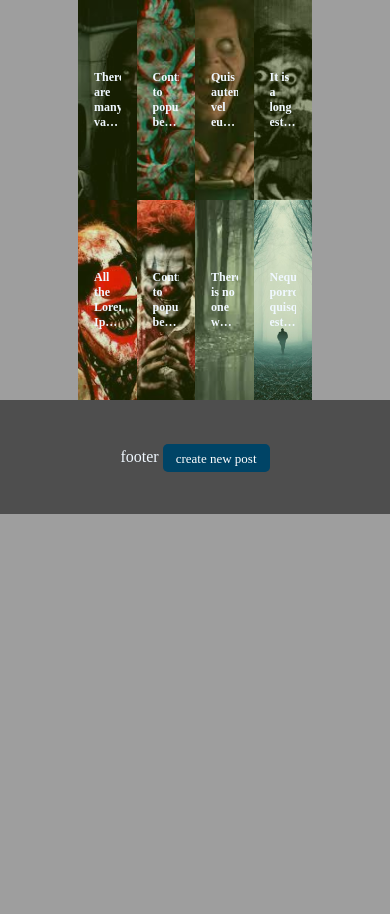
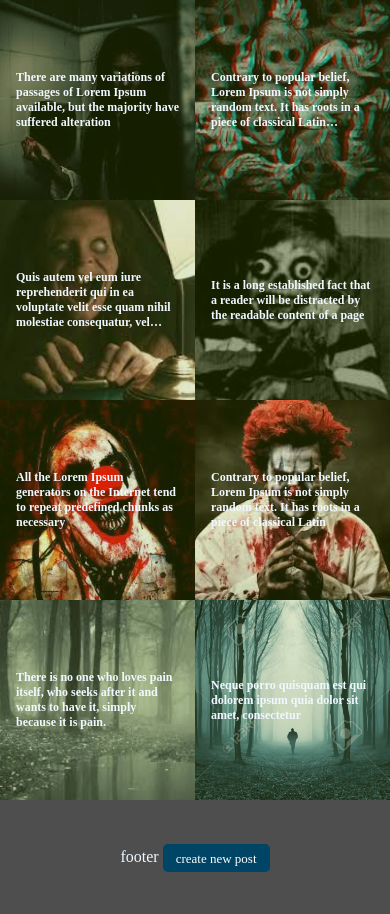
Before and after one commit to EricDevr/creepy, a Django app: page / in a window 390 px wide. Shown: the part 69-983 px from the top of the page. Before the commit the page ends 583 px from the top, so only its background shows below. Run offline with Django 3.2, Linux system fonts and the light colour scheme; data comes from the database, SQL or seed files in the repository; some web fonts are replaced.

Commit message:
respons1

```diff
--- a/static/css/default.css
+++ b/static/css/default.css
@@ -57,3 +57,9 @@ footer {
     backdrop-filter: blur(2px0);
     color: aliceblue;
 }
+
+@media (max-width: 700px) {
+    #content {
+        width: 100%;
+    }
+}
--- a/static/css/home.css
+++ b/static/css/home.css
@@ -36,3 +36,9 @@
     font-weight: bolder;
     color: aliceblue;
 }
+
+@media (max-width: 700px) {
+    #posts {
+        grid-template-columns: 1fr 1fr;
+    }
+}
```
Also changed, not shown: static/css/createpost.css (+7 -0 lines).
